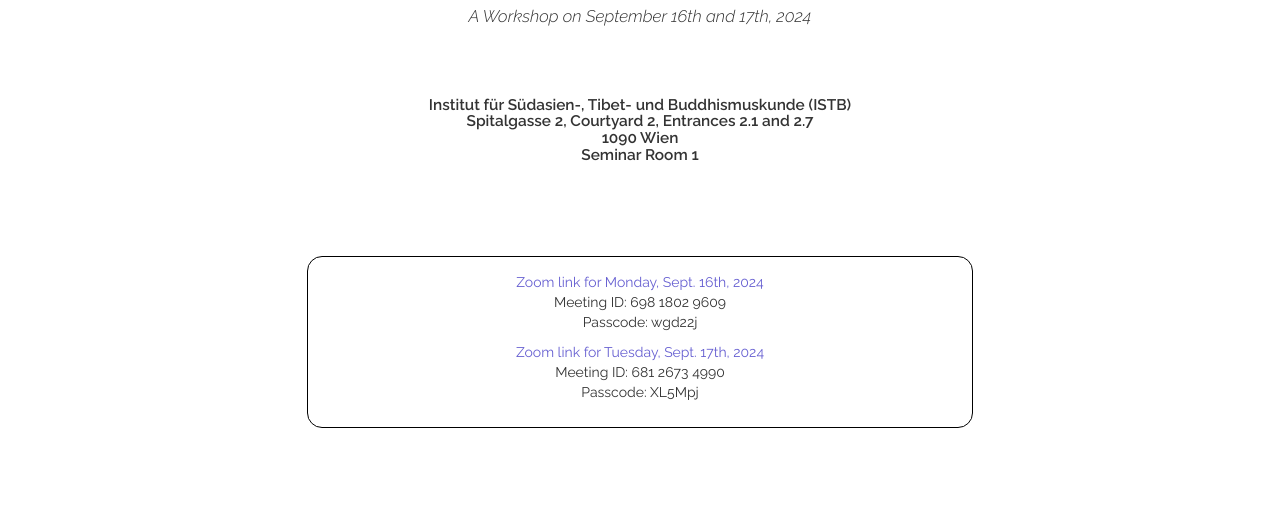
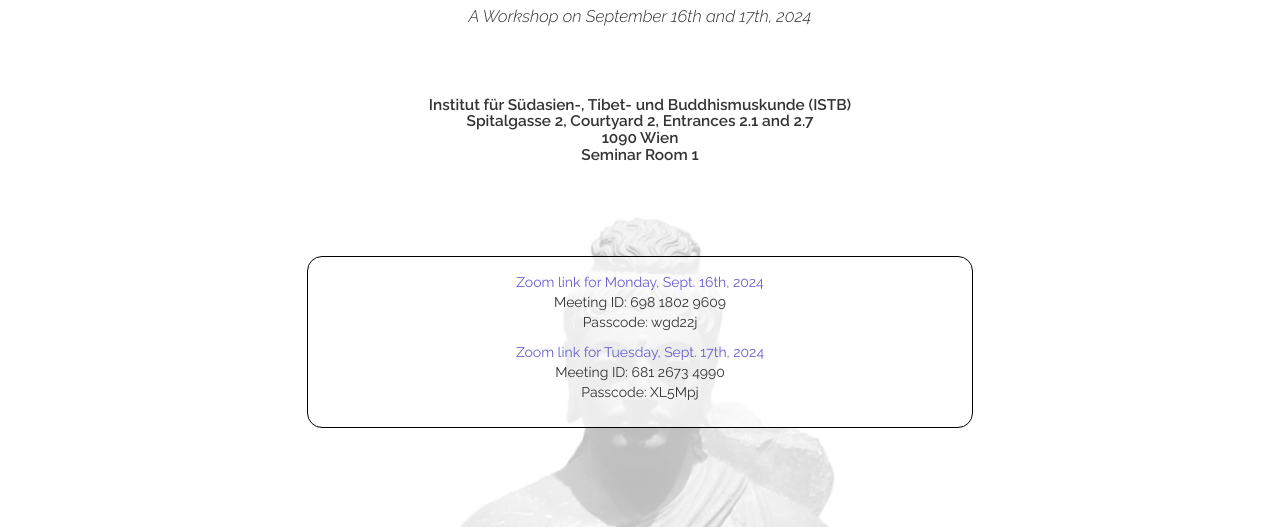
Before and after one commit to maya-kc/billy-conference-sept, a website: page index.html in a window 1280 px wide. Shown: the part 269-796 px from the top of the page. Drawn offline with nearby package versions, Linux system fonts and the light colour scheme.

Commit message:
Update style.css

```diff
--- a/style.css
+++ b/style.css
@@ -1,19 +1,11 @@
 body {
+    background-image: url("buddha-background.JPG");
+    background-repeat: no-repeat;
+    background-attachment: fixed;
+    background-size: contain;
+    background-position: center;
     font-family: "Raleway", sans-serif;
     font-optical-sizing: auto;
-}
-
-body:before {
-  content: "";
-  display: block;
-  position: fixed;
-  height: 100%;
-  z-index: -10;
-  background: url("buddha-background.JPG") no-repeat center center;
-  -webkit-background-size: cover;
-  -moz-background-size: cover;
-  -o-background-size: cover;
-  background-size: cover;
 }
 
 #text {
```
